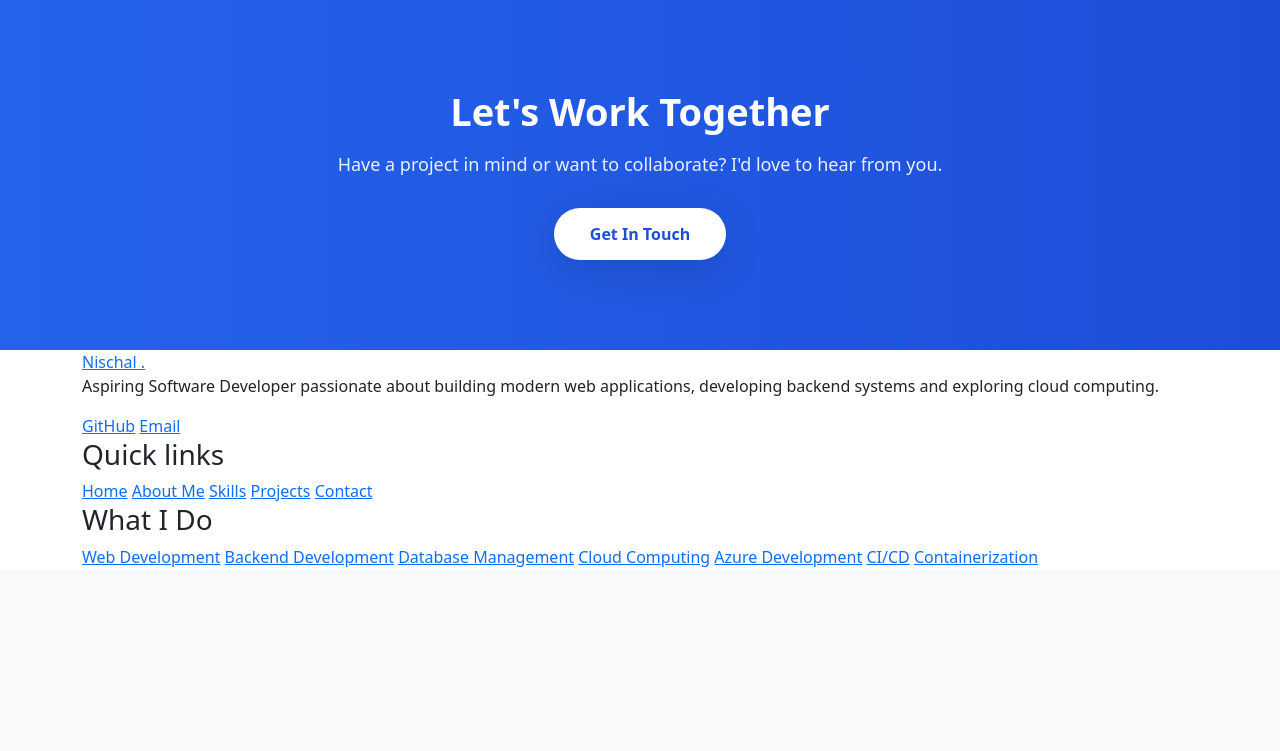
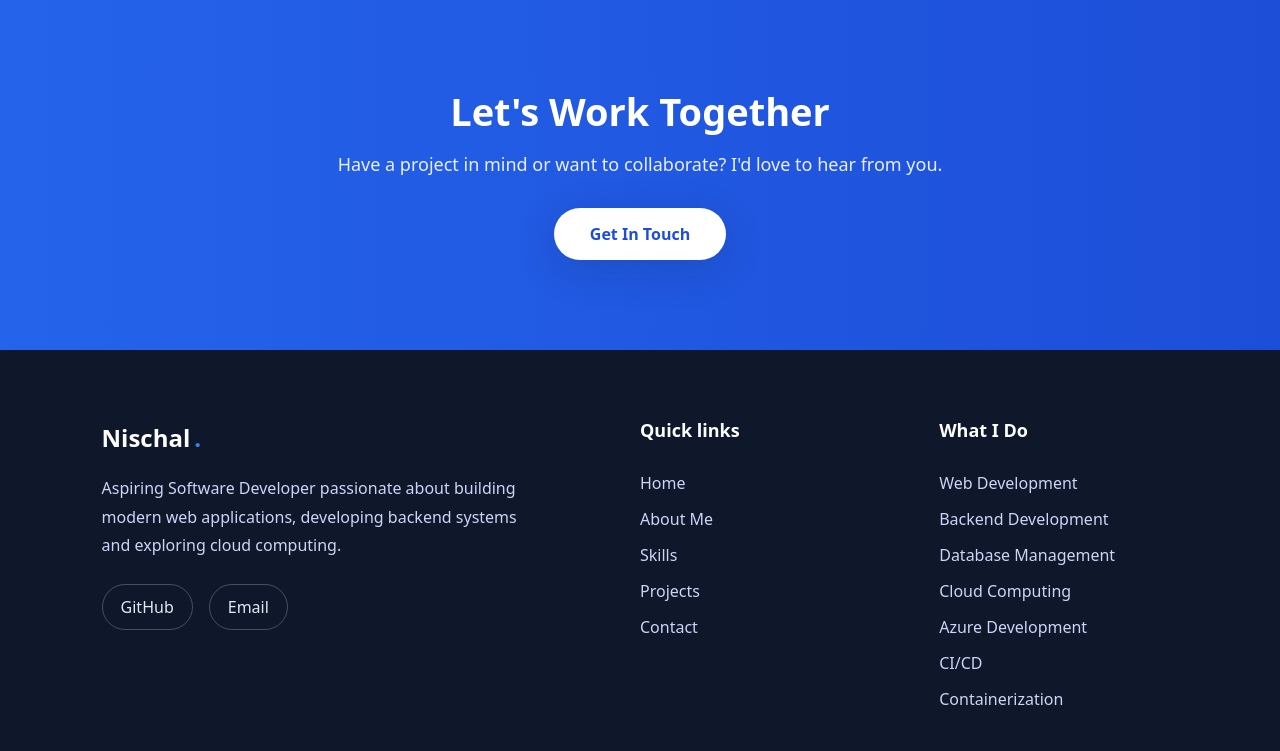
Before and after one commit to Nischalbh/E-Portfolio, a Django app: page / in a window 1280 px wide. Shown: the part 1452-2203 px from the top of the page. Before the commit the page ends 2019 px from the top, so only its background shows below. Run offline with Django 5.2, Linux system fonts and the light colour scheme.

Commit message:
Style footer layout and links

```diff
--- a/static/css/style.css
+++ b/static/css/style.css
@@ -398,6 +398,91 @@ body {
 }
 
 
+/* FOOTER */
+.site-footer {
+    width: 100%;
+    background: #0f172a;
+    color: #e2e8f0;
+    padding: 70px 7% 40px;
+}
+
+.site-footer .container {
+    max-width: 1200px;
+    margin: 0 auto;
+    display: grid;
+    grid-template-columns: 2fr 1fr 1fr;
+    gap: 60px;
+    align-items: start;
+}
+
+.footer-logo {
+    display: inline-flex;
+    align-items: center;
+    gap: 4px;
+    text-decoration: none;
+    color: #ffffff;
+    font-size: 24px;
+    font-weight: 700;
+    margin-bottom: 18px;
+}
+
+.footer-logo span {
+    color: #3b82f6;
+}
+
+.foter-about p {
+    color: #cbd5f5;
+    line-height: 1.8;
+    margin-bottom: 24px;
+    max-width: 420px;
+}
+
+.footer-socials {
+    display: flex;
+    gap: 16px;
+    flex-wrap: wrap;
+}
+
+.footer-socials a {
+    text-decoration: none;
+    color: #e2e8f0;
+    font-weight: 500;
+    padding: 10px 18px;
+    border-radius: 999px;
+    border: 1px solid rgba(148, 163, 184, 0.4);
+    transition: all 0.3s ease;
+}
+
+.footer-socials a:hover {
+    background: rgba(59, 130, 246, 0.25);
+    border-color: rgba(59, 130, 246, 0.9);
+    color: #ffffff;
+}
+
+.footer-column h3 {
+    color: #ffffff;
+    font-size: 18px;
+    font-weight: 600;
+    margin-bottom: 18px;
+}
+
+.footer-column {
+    display: flex;
+    flex-direction: column;
+    gap: 12px;
+}
+
+.footer-column a {
+    text-decoration: none;
+    color: #cbd5f5;
+    transition: color 0.3s ease;
+}
+
+.footer-column a:hover {
+    color: #ffffff;
+}
+
+
 
 /* RESPONSIVE DESIGN */
 
```
